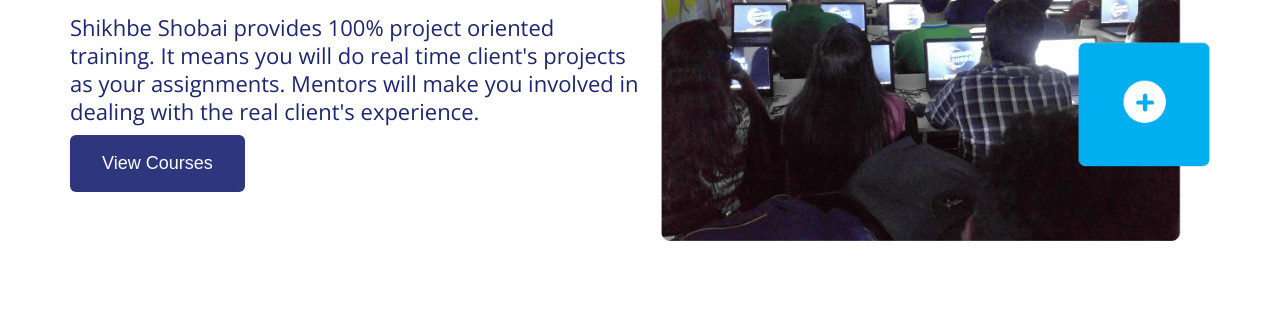
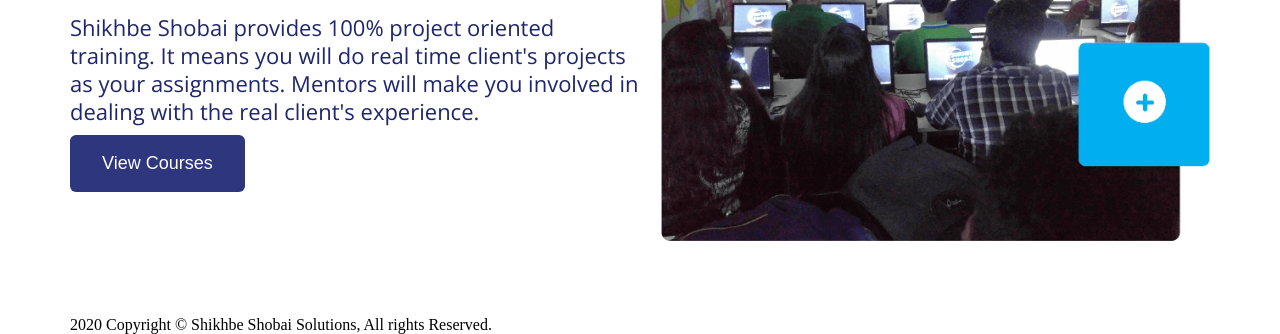
Before and after one commit to rajoanajannat/Class-02, a plain HTML site: page index.html in a window 1280 px wide. Shown: the part 694-1028 px from the top of the page. Drawn offline with nearby package versions, Linux system fonts and the light colour scheme.

Commit message:
Update index.html

```diff
--- a/index.html
+++ b/index.html
@@ -83,6 +83,14 @@
 		</div>
 	</div>
 	<!-- Banner-2 Section Code End Here -->
+	<!-- Copyright Section Start-->
+
+	<div class="copyright">
+		<div class="container">
+			<p>2020 Copyright © Shikhbe Shobai Solutions, All rights Reserved.</p>
+		</div>
+	</div>
+	<!-- Copyright Section Ends-->
 
 
 
```
